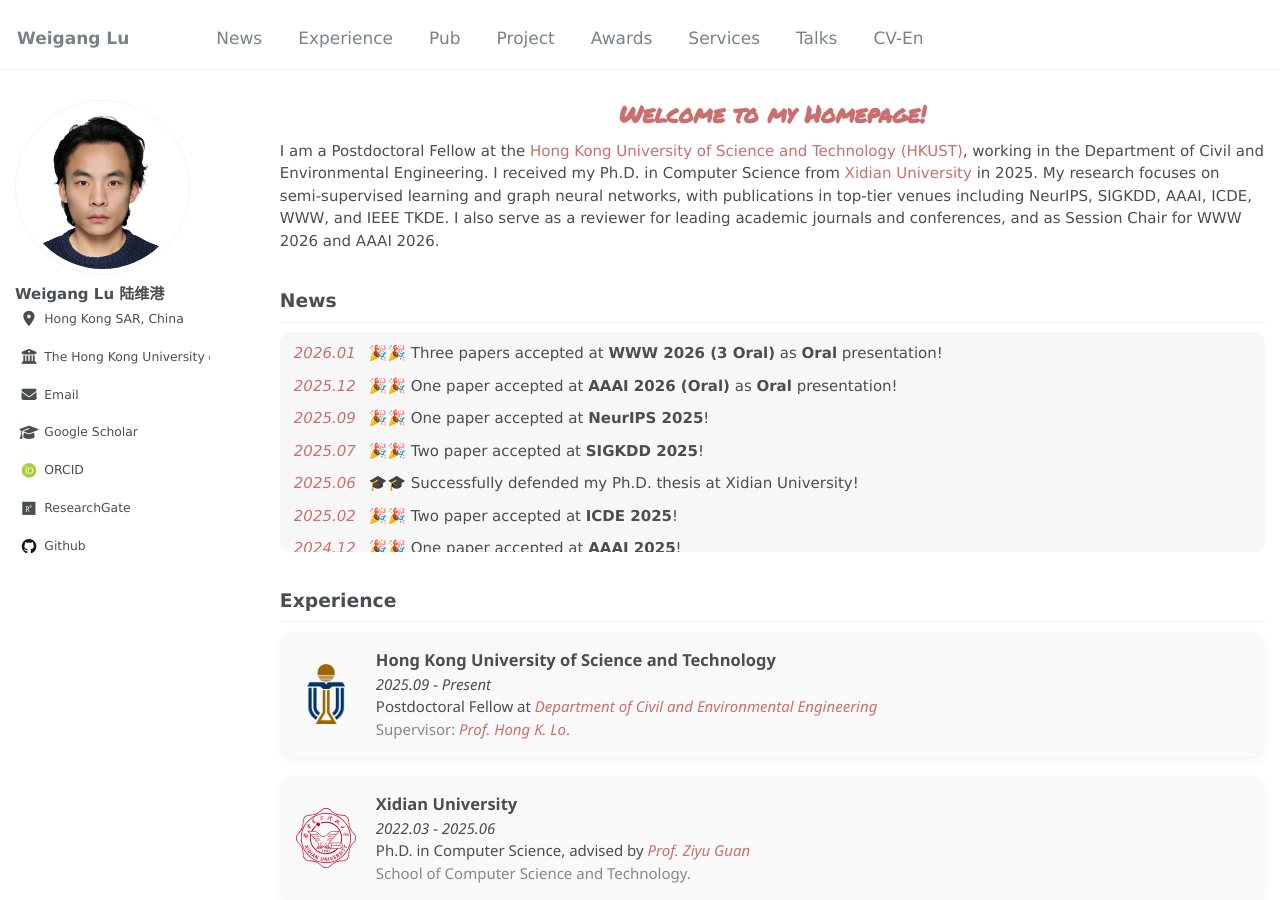
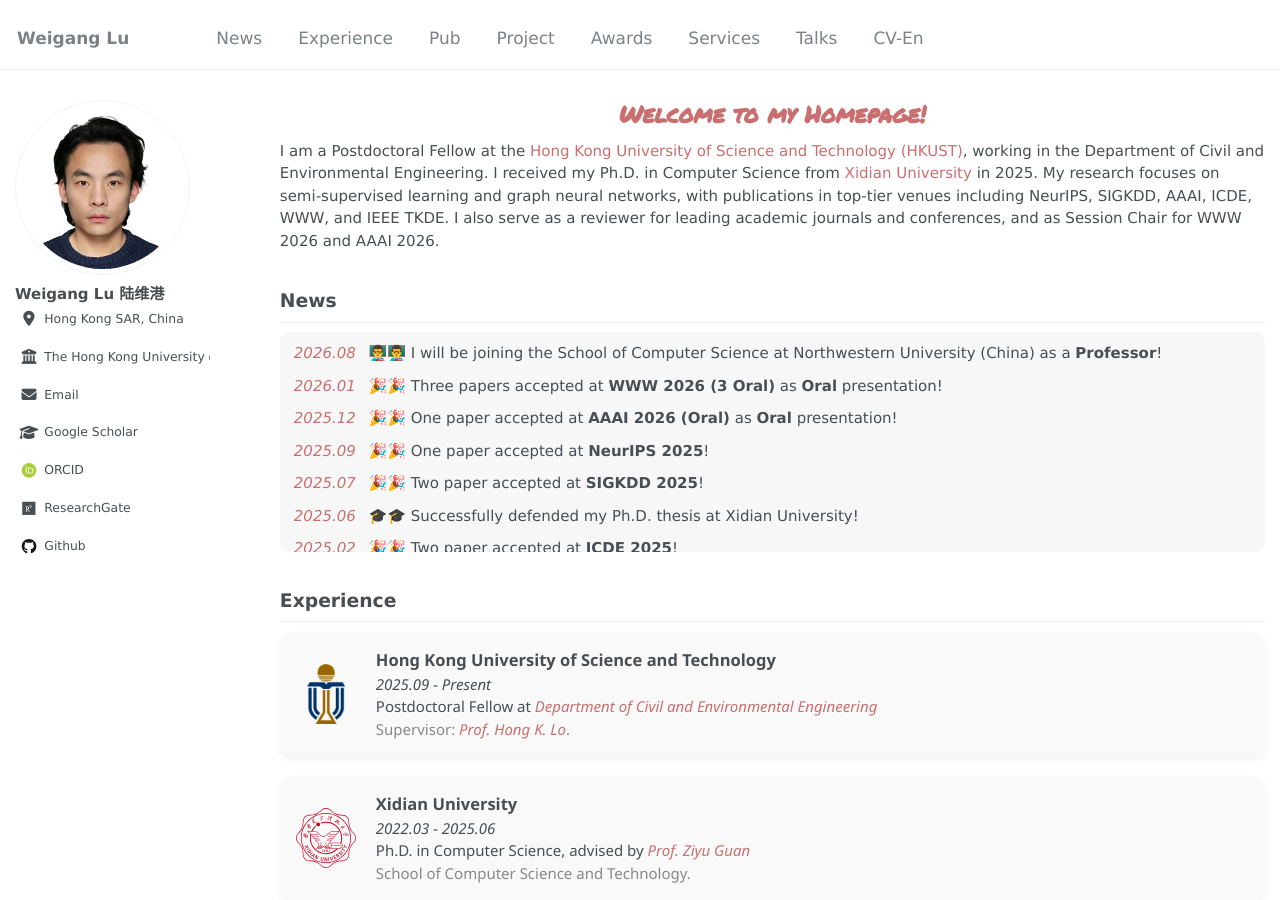
Before and after one commit to WeigangLu/HomePage, a Jekyll site: the page built from _pages/about.md, in a window 1280 px wide and 900 px high. Built offline with Jekyll 4.4.1, drawn with Linux system fonts in a browser that asks for light colours; some web fonts are replaced.

Commit message:
updated news

```diff
--- a/_pages/about.md
+++ b/_pages/about.md
@@ -17,6 +17,7 @@
 <div class="news-box">
   <ul class="news-list">
 
+<li><span class="news-date"><em>2026.08</em></span> 👨‍🏫👨‍🏫 I will be joining the School of Computer Science at Northwestern University (China) as a <strong>Professor</strong>!</li>
 <li><span class="news-date"><em>2026.01</em></span> 🎉🎉 Three papers accepted at <strong>WWW 2026 (3 Oral)</strong> as <strong>Oral</strong> presentation!</li>
 <li><span class="news-date"><em>2025.12</em></span> 🎉🎉 One paper accepted at <strong>AAAI 2026 (Oral)</strong> as <strong>Oral</strong> presentation!</li>
 <li><span class="news-date"><em>2025.09</em></span> 🎉🎉 One paper accepted at <strong>NeurIPS 2025</strong>!</li>
```
